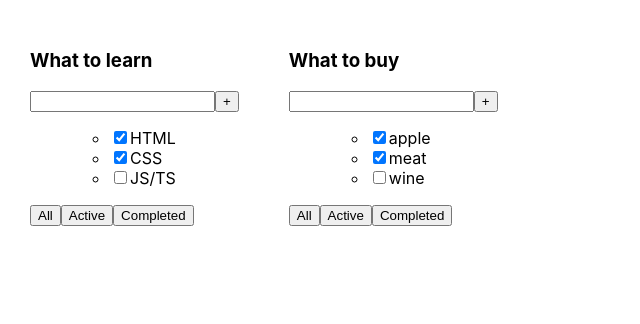
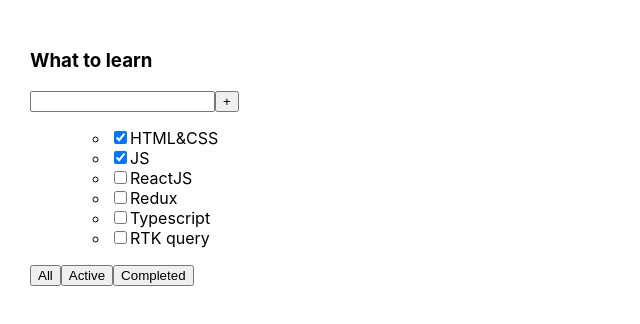
Before and after one commit to ElenaWebDev984/todolist-01, a React (Vite) app: page / in a window 1280 px wide. Shown: the top 324 px of the page, without its empty margins (0-640 px from the left). Built offline with nearby package versions, Linux system fonts and the light colour scheme.

Commit message:
add tasks

```diff
--- a/src/App.tsx
+++ b/src/App.tsx
@@ -4,17 +4,14 @@
 export const App = () => {
     // BLL
     const todoListTitle_1 = 'What to learn'
-    const todoListTitle_2 = 'What to buy'
 
     const task_1: TaskType[] = [
-        {id: 1, title: 'HTML', isDone: true},
-        {id: 2, title: 'CSS', isDone: true},
-        {id: 3, title: 'JS/TS', isDone: false},
-    ]
-    const task_2: Array<TaskType> = [
-        {id: 5, title: 'apple', isDone: true},
-        {id: 6, title: 'meat', isDone: true},
-        {id: 7, title: 'wine', isDone: false},
+        {id: 1, title: 'HTML&CSS', isDone: true},
+        {id: 2, title: 'JS', isDone: true},
+        {id: 3, title: 'ReactJS', isDone: false},
+        {id: 4, title: 'Redux', isDone: false},
+        {id: 5, title: 'Typescript', isDone: false},
+        {id: 6, title: 'RTK query', isDone: false},
     ]
 
     // TaskType[] === Array<TaskType>
@@ -23,7 +20,6 @@
     return (
         <div className={'app'}>
             <TodoListItem title={todoListTitle_1} tasks={task_1}  />
-            <TodoListItem title={todoListTitle_2} tasks={task_2} />
         </div>
     )
 }
```
